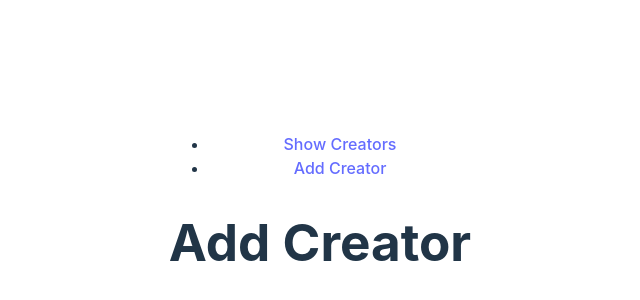
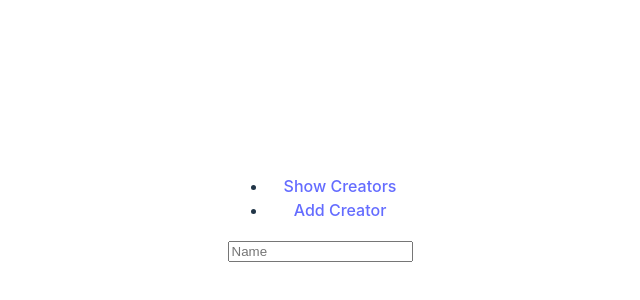
Before and after one commit to ec6862/WEB103-prework, a React (Vite) app in the folder creatorverse/: page /new in a window 1280 px wide. Shown: the part 190-490 px from the top of the page, without its empty margins (320-960 px from the left). Built offline with nearby package versions, Linux system fonts and the light colour scheme.

Commit message:
fixed supabase dependency error

```diff
--- a/creatorverse/package.json
+++ b/creatorverse/package.json
@@ -10,7 +10,7 @@
     "preview": "vite preview"
   },
   "dependencies": {
-    "@supabase/supabase-js": "github:supabase/supabase-js",
+    "@supabase/supabase-js": "^2.44.3",
     "react": "^18.3.1",
     "react-dom": "^18.3.1",
     "react-router-dom": "^6.24.1"
--- a/creatorverse/src/client.js
+++ b/creatorverse/src/client.js
@@ -1,6 +1,6 @@
-import { createClient } from "@supabase/supabase-js";
+import { createClient } from '@supabase/supabase-js';
 
-const URL = "https://anblmmdjbdmkodugfnrb.supabase.co"
-const API_KEY = "eyJhbGciOiJIUzI1NiIsInR5cCI6IkpXVCJ9.eyJpc3MiOiJzdXBhYmFzZSIsInJlZiI6ImFuYmxtbWRqYmRta29kdWdmbnJiIiwicm9sZSI6ImFub24iLCJpYXQiOjE3MjAyMzcwNzYsImV4cCI6MjAzNTgxMzA3Nn0.nl2pUSEo45gjaB2mLZ30Qy3sV_8EyMSbMGxYSegsuFo"
+const URL = "https://anblmmdjbdmkodugfnrb.supabase.co";
+const API_KEY = "eyJhbGciOiJIUzI1NiIsInR5cCI6IkpXVCJ9.eyJpc3MiOiJzdXBhYmFzZSIsInJlZiI6ImFuYmxtbWRqYmRta29kdWdmbnJiIiwicm9sZSI6ImFub24iLCJpYXQiOjE3MjAyMzcwNzYsImV4cCI6MjAzNTgxMzA3Nn0.nl2pUSEo45gjaB2mLZ30Qy3sV_8EyMSbMGxYSegsuFo.eyJpc3MiOiJzdXBhYmFzZSIsInJlZiI6ImFuYmxtbWRqYmRta29kdWdmbnJiIiwicm9sZSI6ImFub24iLCJpYXQiOjE3MjAyMzcwNzYsImV4cCI6MjAzNTgxMzA3Nn0.nl2pUSEo45gjaB2mLZ30Qy3sV_8EyMSbMGxYSegsuFo";
 
 export const supabase = createClient(URL, API_KEY);
--- a/creatorverse/src/pages/AddCreator.jsx
+++ b/creatorverse/src/pages/AddCreator.jsx
@@ -1,9 +1,22 @@
-import React from "react";
+import React, { useEffect, useState } from "react";
+import { supabase } from "../client";
+
 
 const AddCreator = () => {
+    const addNewCreator = async (event) => {
+        event.preventDefault();
+        const { data, error } = await supabase.from("creatorverse");
+    }
+
+
     return (
         <div>
-        <h1>Add Creator</h1>
+            <form>
+                <input
+                    type="text"
+                    placeholder="Name"
+                />
+            </form>
         </div>
     );
 };
```
Also changed, not shown: 1 other file (tests, documents, lock files or other folders).
